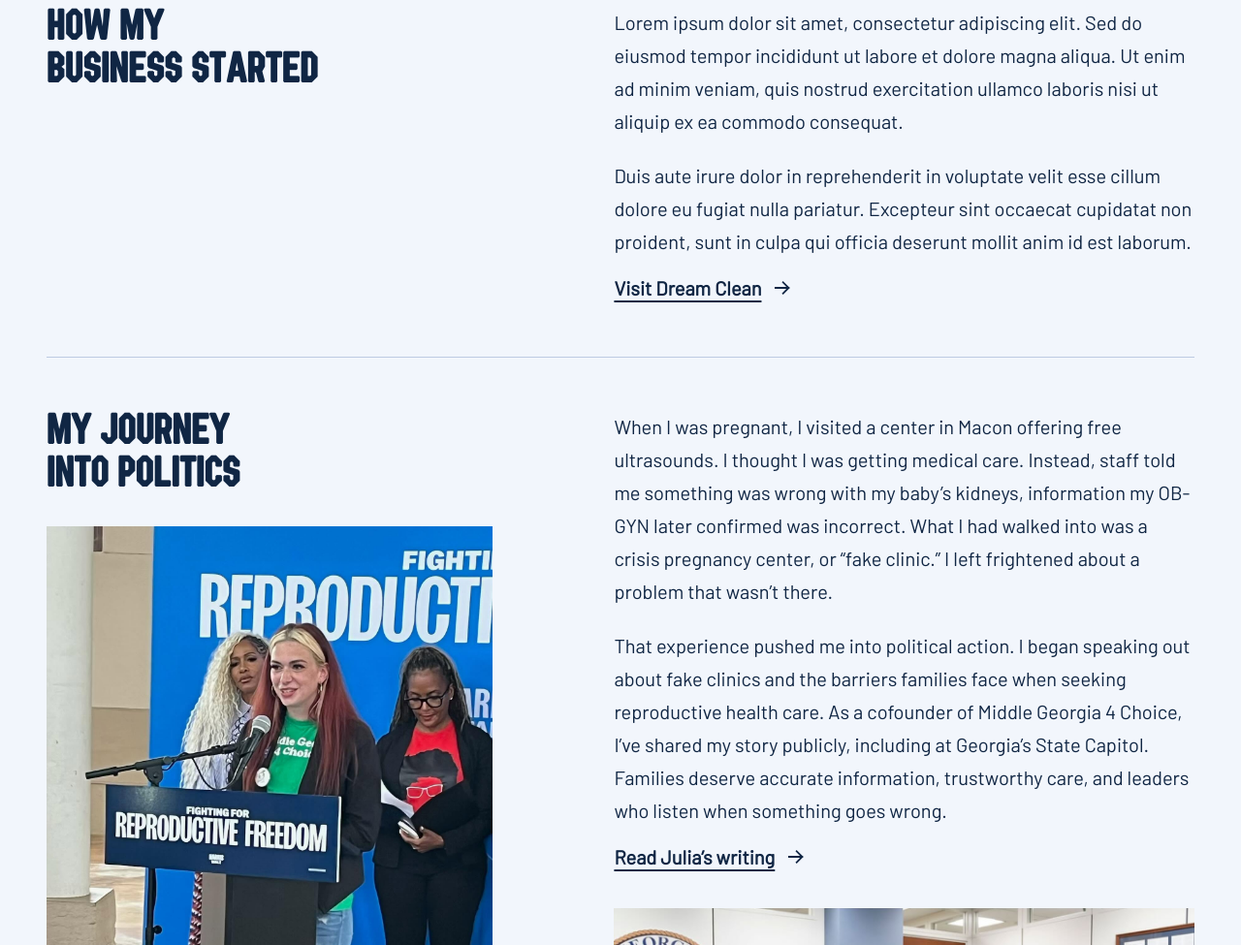
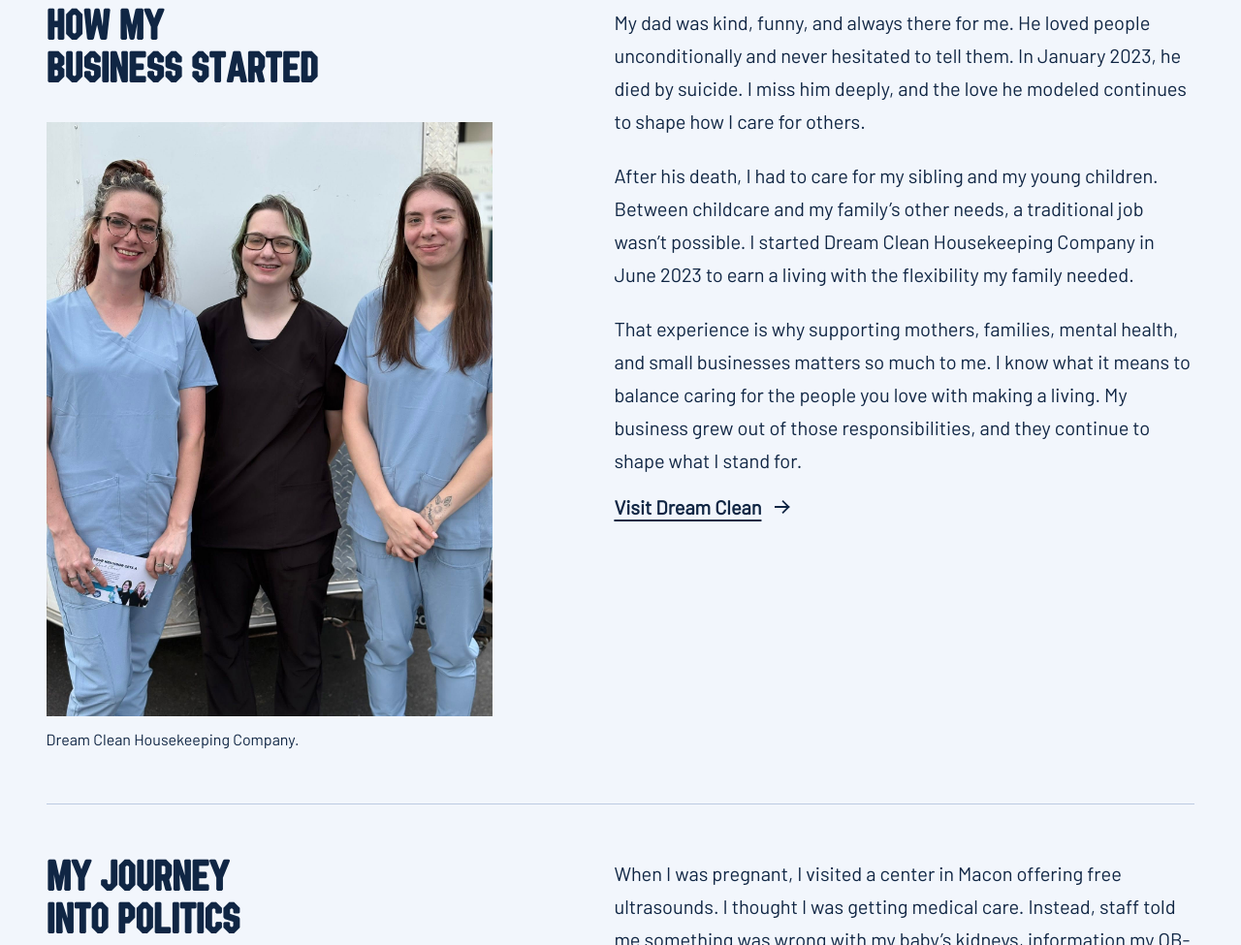
Before and after one commit to kerryhatcher/joinjulia.com, an Astro site: page / in a window 1280 px wide. Shown: the part 1160-2135 px from the top of the page at 97% size. Built offline with nearby package versions, Linux system fonts and the light colour scheme; Astro itself is replaced by a stand-in of ours.

Commit message:
Tell Julia’s business story and add Dream Clean photo (#6)

```diff
--- a/src/pages/index.astro
+++ b/src/pages/index.astro
@@ -7,6 +7,7 @@ import { Image } from 'astro:assets';
 import headshot from '../../public/images/headshot.jpg';
 import speaking from '../../public/images/475563222_18483407191023500_1833185274346487540_n.jpg';
 import meeting from '../../public/images/526597981_18518407303023500_453408748168898313_n.jpg';
+import businessPhoto from '../../public/images/dream-clean-group.jpg';
 import Arrow from '../components/Arrow.astro';
 import ContactForm from '../components/ContactForm.astro';
 
@@ -125,11 +126,18 @@ const reading = [
         </div>
         <div class="story-passages section-shell">
           <article class="story-passage" id="business-story" aria-labelledby="business-heading">
-            <h3 id="business-heading">How my business started</h3>
+            <div class="story-visual">
+              <h3 id="business-heading">How my business started</h3>
+              <figure class="business-photo">
+                <Image src={businessPhoto} widths={[360, 540, 720, 960]} sizes="(max-width: 760px) calc(100vw - 40px), (max-width: 1400px) 36vw, 460px" width={720} format="webp" alt="Three people in blue and black work uniforms, with a Dream Clean flyer." loading="lazy" />
+                <figcaption>Dream Clean Housekeeping Company.</figcaption>
+              </figure>
+            </div>
             <div class="story-copy">
-              <p>Lorem ipsum dolor sit amet, consectetur adipiscing elit. Sed do eiusmod tempor incididunt ut labore et dolore magna aliqua. Ut enim ad minim veniam, quis nostrud exercitation ullamco laboris nisi ut aliquip ex ea commodo consequat.</p>
-              <p>Duis aute irure dolor in reprehenderit in voluptate velit esse cillum dolore eu fugiat nulla pariatur. Excepteur sint occaecat cupidatat non proident, sunt in culpa qui officia deserunt mollit anim id est laborum.</p>
-              <a class="text-link" href="https://www.facebook.com/p/Dream-Clean-Housekeeping-Company-LLC-61550656630177" target="_blank" rel="noopener noreferrer">Visit Dream Clean <Arrow /></a>
+              <p>My dad was kind, funny, and always there for me. He loved people unconditionally and never hesitated to tell them. In January 2023, he died by suicide. I miss him deeply, and the love he modeled continues to shape how I care for others.</p>
+              <p>After his death, I had to care for my sibling and my young children. Between childcare and my family’s other needs, a traditional job wasn’t possible. I started Dream Clean Housekeeping Company in June 2023 to earn a living with the flexibility my family needed.</p>
+              <p>That experience is why supporting mothers, families, mental health, and small businesses matters so much to me. I know what it means to balance caring for the people you love with making a living. My business grew out of those responsibilities, and they continue to shape what I stand for.</p>
+              <a class="text-link" href="https://www.dreamcleanmacon.com/" target="_blank" rel="noopener noreferrer">Visit Dream Clean <Arrow /></a>
             </div>
           </article>
           <article class="story-passage" id="politics-story" aria-labelledby="politics-heading">
--- a/src/styles/global.css
+++ b/src/styles/global.css
@@ -47,6 +47,8 @@ h1 span { display: block; white-space: nowrap; transform: scaleX(1.1); transform
 .hero-portrait { position: relative; display: block; width: 100%; max-width: 440px; height: auto; aspect-ratio: 1; border-bottom: 8px solid var(--lime); }
 figure { margin: 0; }
 .story-visual { min-width: 0; }
+.business-photo { margin-top: 32px; max-width: 460px; }
+.business-photo img { display: block; width: 100%; height: auto; }
 .speaking-photo { margin-top: 32px; max-width: 460px; }
 .speaking-photo img { display: block; width: 100%; height: auto; }
 figcaption { margin-top: 12px; font-size: 16px; line-height: 1.5; max-width: 55ch; }
@@ -139,6 +141,7 @@ h3 { font-family: var(--display); font-weight: 700; font-size: clamp(28px, 3vw,
   .hero-portrait { max-width: 400px; }
   .play-diagram { width: 100%; height: 100%; }
   .speaking-photo { margin-top: 24px; max-width: none; }
+  .business-photo { margin-top: 24px; max-width: none; }
   .speaking-photo img { max-height: 560px; object-fit: cover; object-position: center 35%; }
   .meeting-photo { margin-top: 28px; }
   .playbook { padding-top: 26px; padding-bottom: 18px; }
```
Also changed, not shown: README.md, public/images/dream-clean-group.jpg (added).
